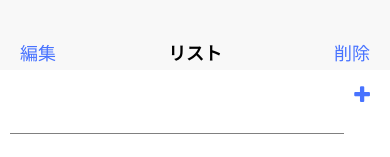
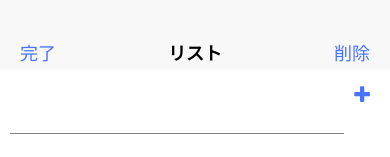
Before and after one commit to hirosehy/TodoList, a React Native app: screen / in a window 390 px wide. Both pictures are taken after a click on the element "編集". Shown: the top 157 px of the page. Built offline with nearby package versions, Linux system fonts and the light colour scheme.

Commit message:
update: 編集中切り替え

```diff
--- a/src/container/Organisms/Header.js
+++ b/src/container/Organisms/Header.js
@@ -18,15 +18,30 @@ export default function Header (props) {
     dispatch({ type: 'set_todos', todos: todos.list })
   }
 
-  const onEditing = () => {
+  const openEditing = () => {
     dispatch({ type: 'todo_editing', editing: true })
+  }
+
+  const closeEditing = () => {
+    dispatch({ type: 'todo_editing', editing: false })
+  }
+
+  const ListOperationLeft = () => {
+    if (state.editing) {
+      return <Text style={styles.headerLeft} onPress={() => closeEditing()}>完了</Text>
+    }
+    return <Text style={styles.headerLeft} onPress={() => openEditing()}>編集</Text>
+  }
+
+  const ListOperationRight = () => {
+    return <Text onPress={deleteTodos} style={styles.headerRight}>削除</Text>
   }
 
   return (
     <View style={styles.header}>
-      <Text style={styles.headerLeft} onPress={() => onEditing()}>編集</Text>
+      <ListOperationLeft />
       <Text style={styles.headerTitle}>リスト</Text>
-      <Text style={styles.headerRight} onPress={deleteTodos}>削除</Text>
+      <ListOperationRight />
     </View>
   )
 }
```
